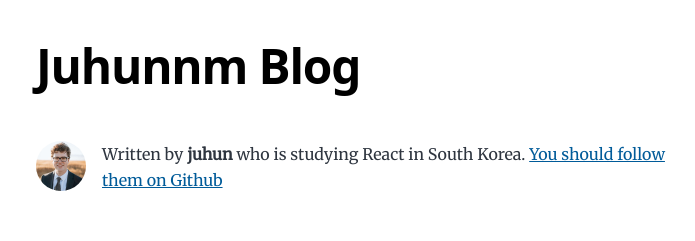
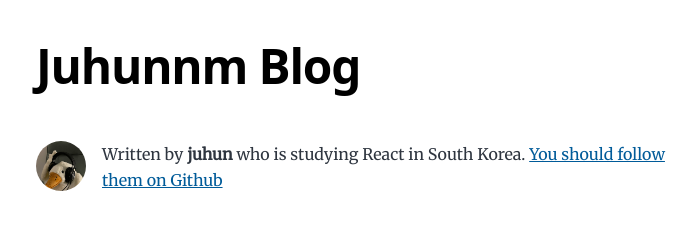
Before and after one commit to Juhunnm/Juhunnm.github.io, a Gatsby site: page / in a window 1280 px wide. Shown: the top 241 px of the page, without its empty margins (288-983 px from the left). Built offline with nearby package versions, Linux system fonts and the light colour scheme; Gatsby itself is replaced by a stand-in of ours.

Commit message:
프로필 사진 수정

```diff
--- a/src/components/bio.js
+++ b/src/components/bio.js
@@ -36,7 +36,7 @@ const Bio = () => {
         className="bio-avatar"
         layout="fixed"
         formats={["auto", "webp", "avif"]}
-        src="../images/profile-pic.png"
+        src="../images/myprofile.jpg"
         width={50}
         height={50}
         quality={95}
```
Also changed, not shown: src/images/myprofile.jpg (added).
